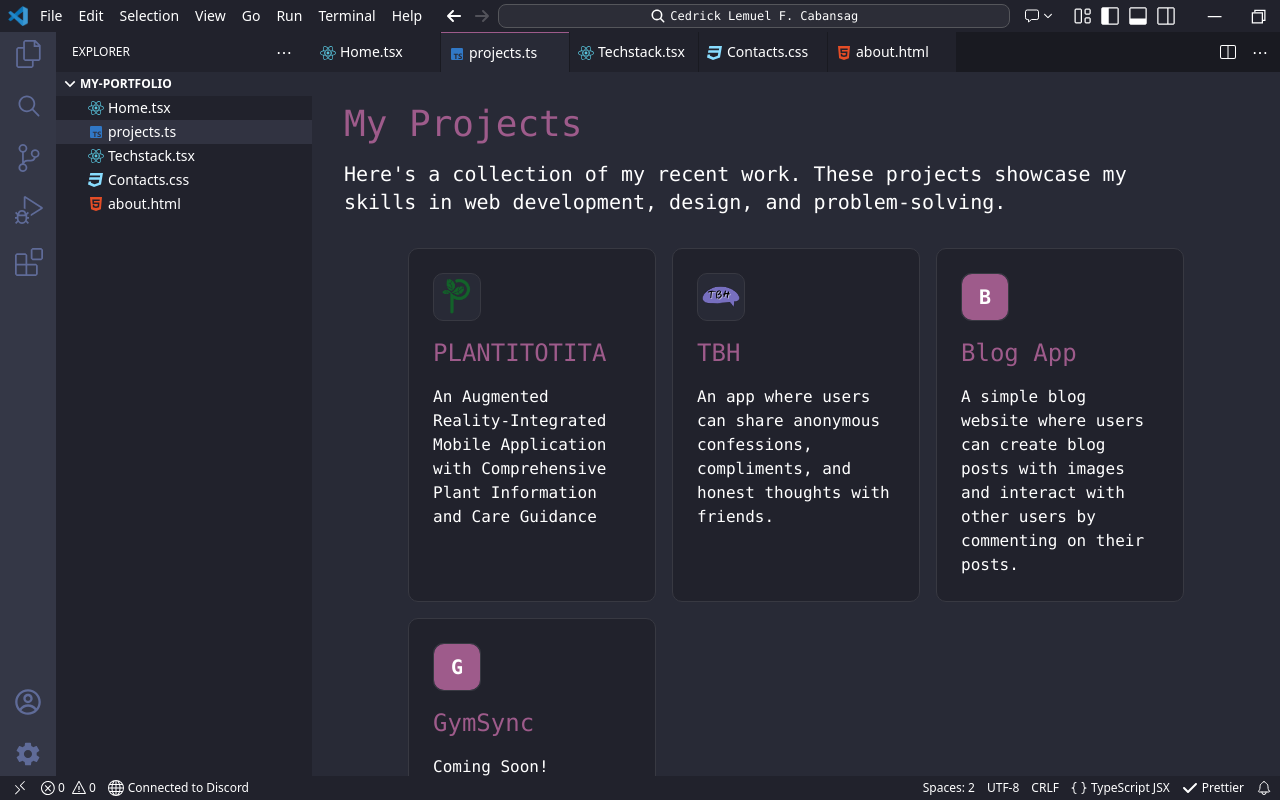
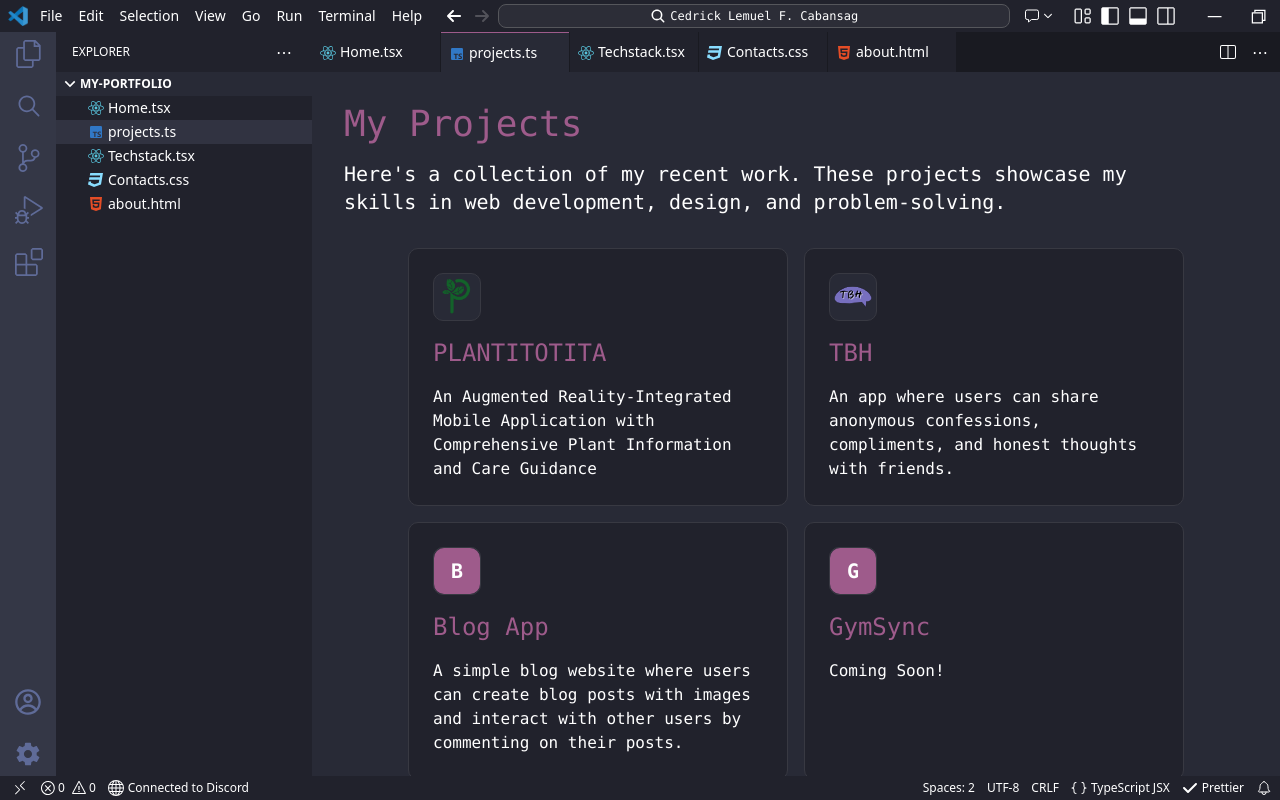
Before and after one commit to zMeliodas/my-portfolio, a React (Vite) app: page /projects in a window 1280 px wide. Built offline with nearby package versions, Linux system fonts and the light colour scheme.

Commit message:
fix: card sizes on grid

```diff
--- a/src/Pages/Projects.tsx
+++ b/src/Pages/Projects.tsx
@@ -48,7 +48,7 @@
         </p>
       </div>
 
-      <div className="grid w-full gap-4 grid-cols-[repeat(auto-fit,minmax(190px,1fr))] pb-8 mt-8 px-8 xl:px-24">
+      <div className="grid w-full gap-4 grid-cols-[repeat(auto-fit,minmax(300px,1fr))] pb-8 mt-8 px-4 xl:px-24">
         {cards.map((card) => (
           <Card
             key={card.title}
--- a/src/Pages/TechStack.tsx
+++ b/src/Pages/TechStack.tsx
@@ -68,7 +68,7 @@
         </p>
       </div>
 
-      <div className="grid w-full gap-4 grid-cols-[repeat(auto-fit,minmax(300px,1fr))] mt-6 px-8 xl:px-24 pr-8 xl:pr-24">
+      <div className="grid w-full gap-4 grid-cols-[repeat(auto-fit,minmax(300px,1fr))] pb-8 mt-8 px-4 xl:px-24">
         {cards.map((card) => (
           <Card
             key={card.title}
```
